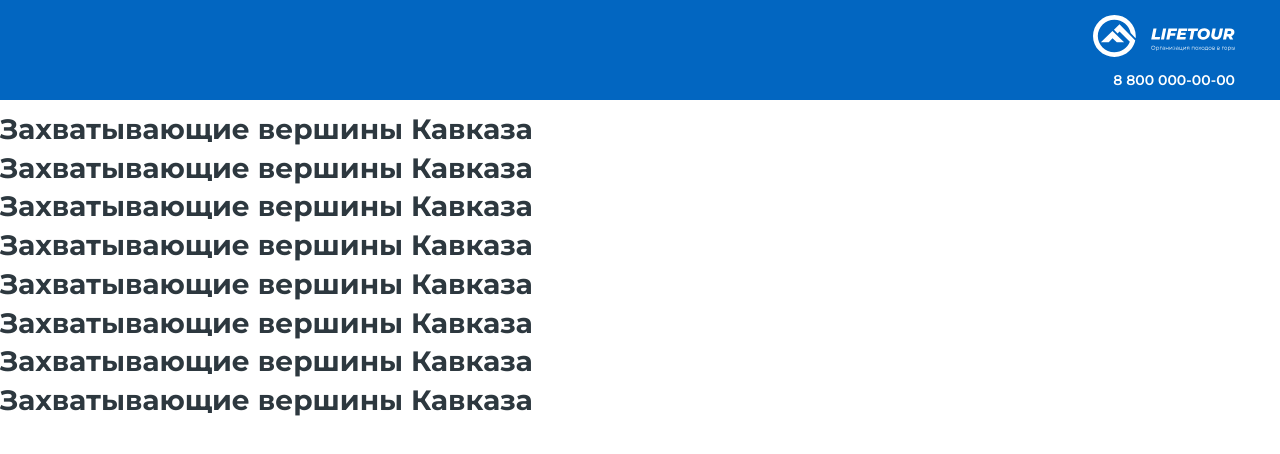
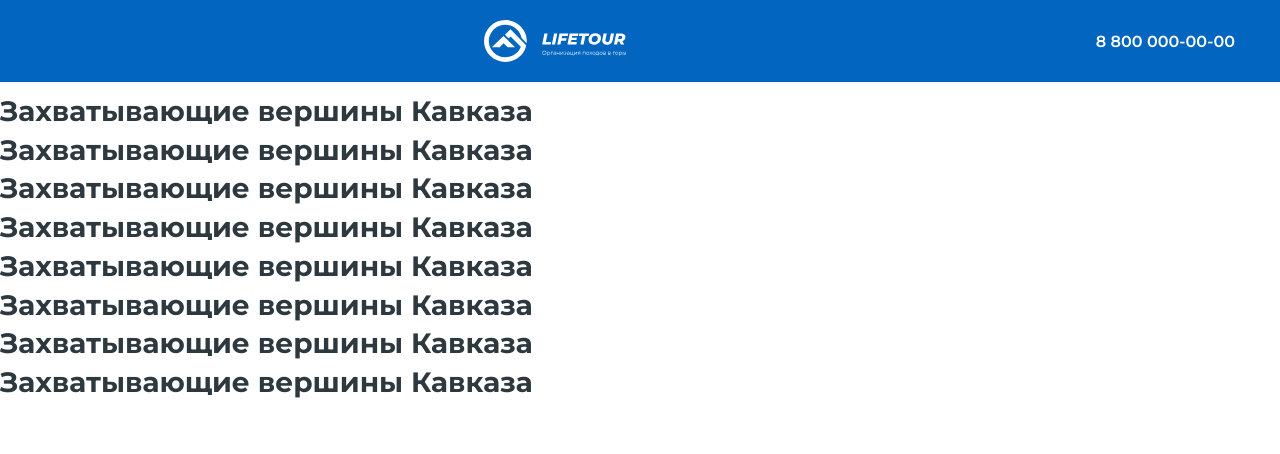
Before and after one commit to MarinaMich/life_tour, a website built with Vite: page source/index.html in a window 1280 px wide. Built offline with nearby package versions, Linux system fonts and the light colour scheme.

Commit message:
Стилизует планшетную версию шапки

```diff
--- a/source/sass/blocks/header.scss
+++ b/source/sass/blocks/header.scss
@@ -31,7 +31,7 @@
   line-height: 14px;
   text-align: right;
   padding-top: 2px;
-  height: 14px;
+  min-height: 14px;
 
   &:hover {
     color:rgba(255, 255, 255, 0.5);
@@ -50,3 +50,32 @@
   grid-column: 1/2;
 
 }
+
+@media (min-width: $tablet-width) {
+  .header {
+    padding-top: 20px;
+    padding-bottom: 20px;
+    grid-template-columns: 1fr 1fr 1fr;
+    min-height: auto;
+  }
+
+  .header__part {
+    flex-direction: row;
+    justify-content: space-between;
+    grid-column: 2/4;
+    width: auto;
+    justify-self: normal;
+  }
+
+  .header__logo {
+    margin-left: 42px;
+    margin-right: 42px;
+  }
+
+  .header__phone {
+    align-self: center;
+    width: 226px;
+    font-size: 16px;
+    line-height: 16px;
+  }
+}
--- a/source/sass/blocks/menu.scss
+++ b/source/sass/blocks/menu.scss
@@ -61,8 +61,12 @@
   }
 }
 
-
-
 .menu--closed .menu__list {
   display: none;
 }
+
+@media (min-width: $tablet-width) {
+  .menu__toggle {
+    top: 28px;
+  }
+}
```
